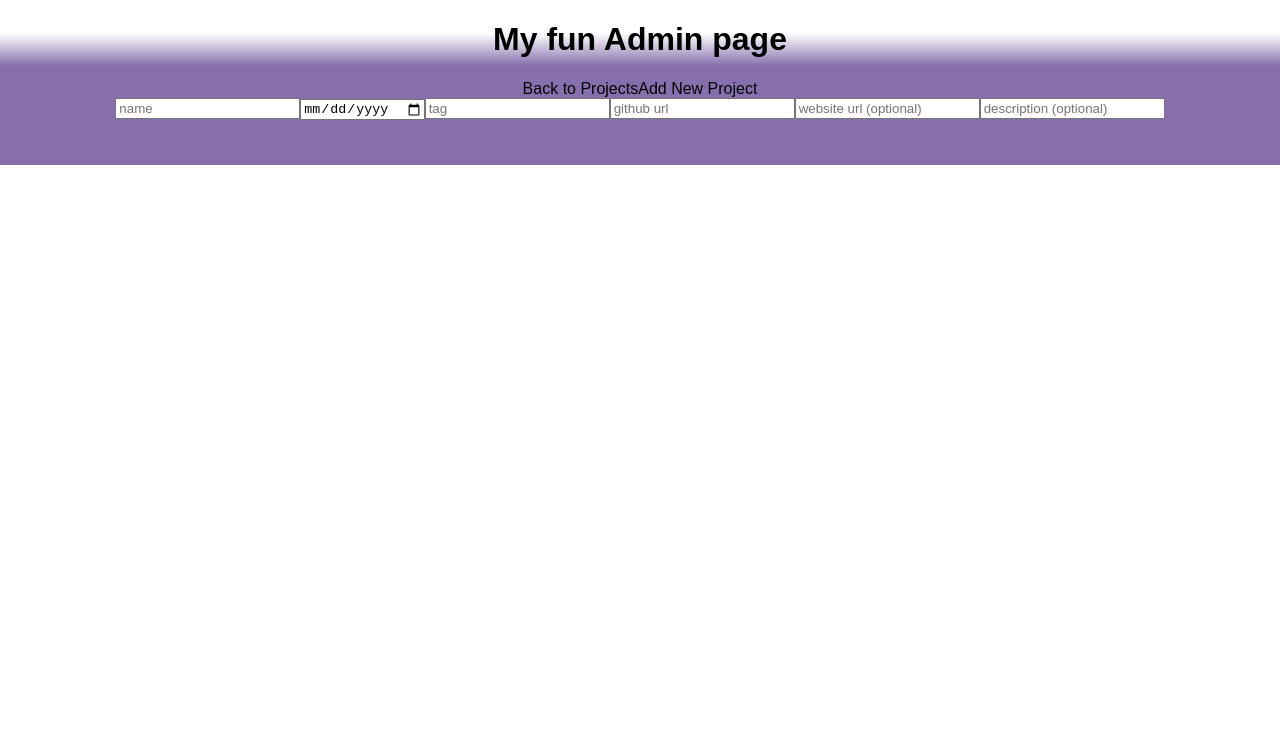
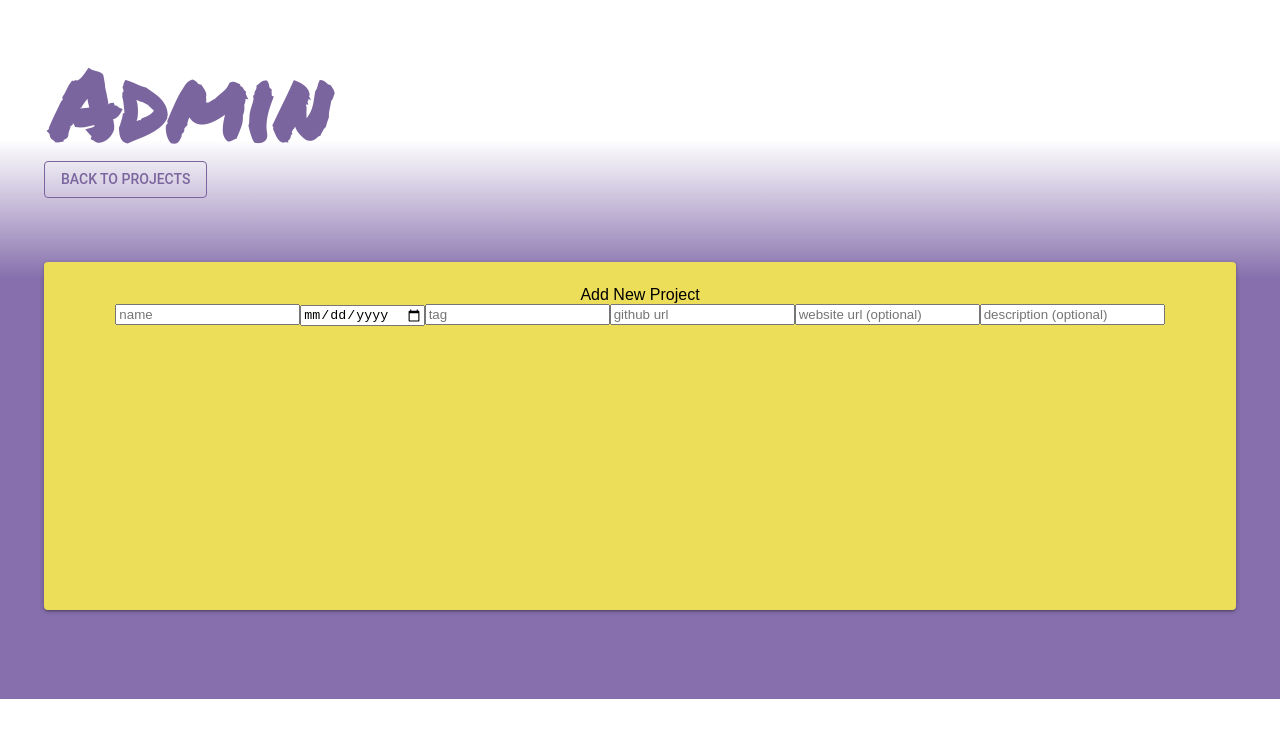
Before and after one commit to leodasso/sagas-portfolio, a React (Create React App) app: page /#/admin in a window 1280 px wide. Shown: the top 738 px of the page. Built offline with nearby package versions, Linux system fonts and the light colour scheme; a web font is replaced by a local one.

Commit message:
reorganize css classes, initial styling of admin

```diff
--- /dev/null
+++ b/src/components/Admin/Admin.css
@@ -0,0 +1,10 @@
+.admin-title {
+    min-height: 120px;
+    padding: 20px 0px;
+    margin: 44px;
+    color:#7b659e;
+    display: flex;
+    flex-direction: column;
+    justify-content: flex-start;
+    align-items: flex-start;
+}
--- a/src/components/Admin/Admin.js
+++ b/src/components/Admin/Admin.js
@@ -1,12 +1,42 @@
 import React, { Component } from 'react';
+import './Admin.css';
+
+// material UI
+import { Button, Paper, withStyles } from '@material-ui/core';
+
+// style for the material UI stuff.
+const styles = {
+
+    mainPaper: {
+        backgroundColor: '#edde5a',
+        margin: '44px',
+        minHeight: '300px',
+        padding: '24px',
+    }
+
+}
 
 class Admin extends Component {
 
+    onClickBack = () => {
+        this.props.history.push('/');
+    }
+
     render() {
         return (
-            <div>
-                <h1>My fun Admin page</h1>
-                <a>Back to Projects</a>
+            <>
+            <div className="admin-title">
+                <h1 className="headline">Admin</h1>
+                <br/>
+                <Button
+                    onClick={this.onClickBack}
+                    color="inherit"
+                    variant="outlined">
+                    Back to Projects
+                </Button>
+            </div>
+            <Paper className={this.props.classes.mainPaper}>
+
                 Add New Project
                 <form>
                     <input placeholder="name"/>
@@ -17,9 +47,10 @@ class Admin extends Component {
                     <input placeholder="description (optional)"/>
 
                 </form>
-            </div>
+            </Paper>
+            </>
         );
     }
 }
 
-export default Admin;
+export default withStyles(styles)(Admin);
--- a/src/components/App/App.css
+++ b/src/components/App/App.css
@@ -11,23 +11,12 @@ html {
   text-align: center;
 }
 
+.headline {
+  text-align: left;
+  line-height: .7;
+  font-family: 'Permanent Marker', cursive;
+  font-size: 6rem;
+  margin: 6px;
+  color: #7b659e;
 
-.App-header {
-  background-color: #222;
-  height: 150px;
-  padding: 20px;
-  color: white;
 }
-
-.App-title {
-  font-size: 1.5em;
-}
-
-.App-intro {
-  font-size: large;
-}
-
-@keyframes App-logo-spin {
-  from { transform: rotate(0deg); }
-  to { transform: rotate(360deg); }
-}
--- a/src/components/Profile/Profile.css
+++ b/src/components/Profile/Profile.css
@@ -8,15 +8,6 @@
     justify-content: space-between;
 }
 
-.name-area h2 {
-
-    text-align: left;
-    line-height: .7;
-    font-family: 'Permanent Marker', cursive;
-    font-size: 6rem;
-    margin: 6px;
-}
-
 .info {
     text-align: right;
     font-family: 'Roboto', sans-serif;
--- a/src/components/Profile/Profile.js
+++ b/src/components/Profile/Profile.js
@@ -6,9 +6,10 @@ class Profile extends Component {
     render() {
         return (
             <div className="Profile">
-                <div className="name-area">
-                    <h2>LEO</h2>
-                    <h2>DASSO</h2>
+                <div>
+                    {/* These are placed in sep elements because I want the wrapping effect */}
+                    <h2 className="headline">LEO</h2>
+                    <h2 className="headline">DASSO</h2>
                 </div>
                 <div className="info">
                     <p>Full-stack developer</p>
```
